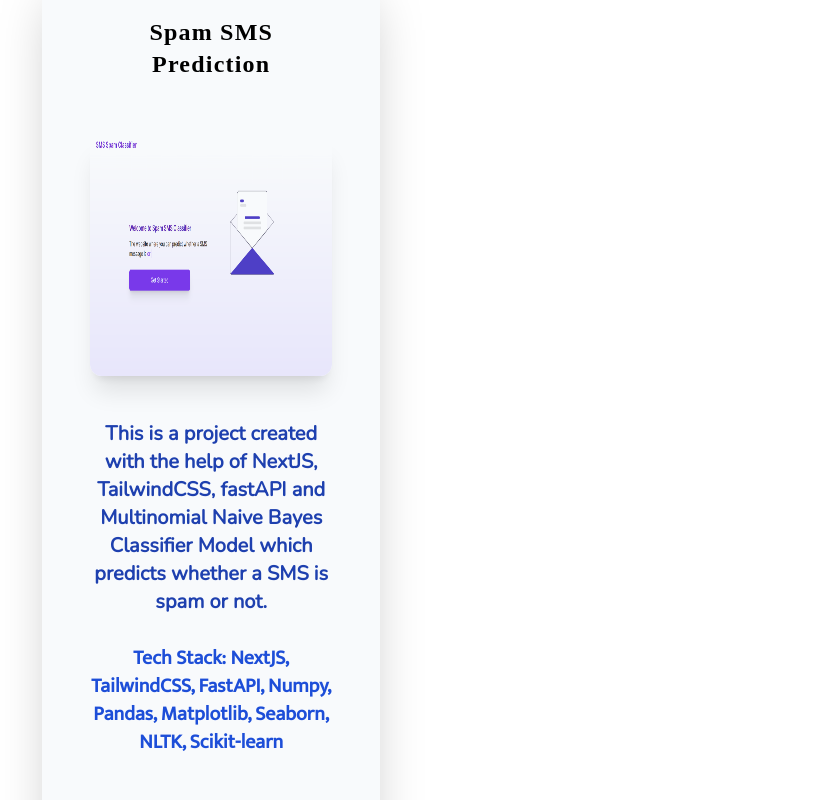
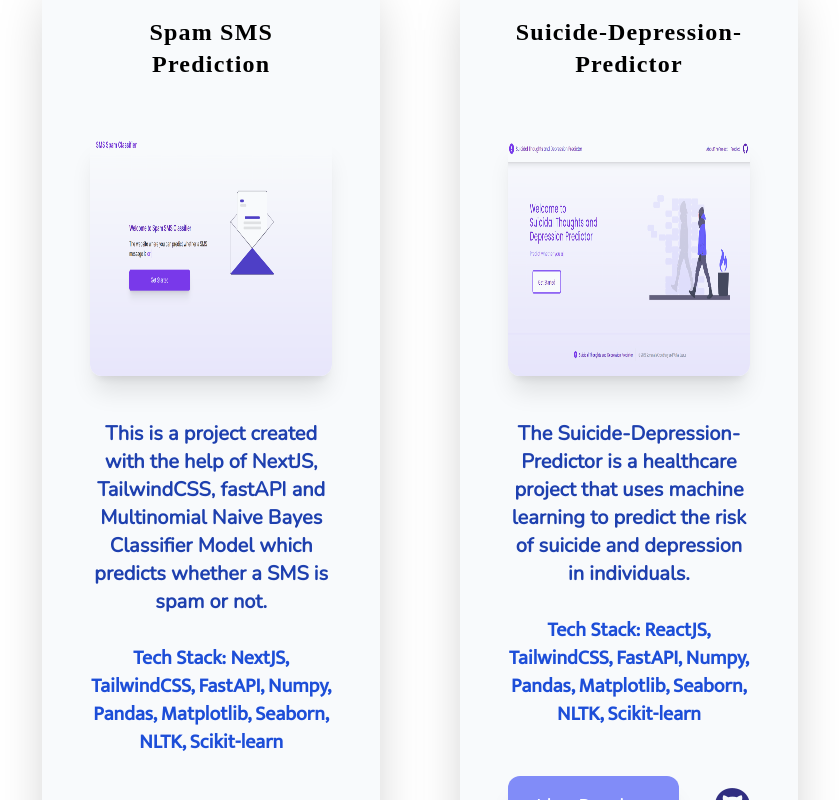
Before and after one commit to somenath203/My-Portfolio-Project, a React (Create React App) app: page /ml-projects in a window 1280 px wide. Shown: the part 3540-4340 px from the top of the page, without its empty margins (11-850 px from the left). Built offline with nearby package versions, Linux system fonts and the light colour scheme; a web font is replaced by a local one.

Commit message:
commited

```diff
--- a/src/pages/AllMlProjects.js
+++ b/src/pages/AllMlProjects.js
@@ -13,7 +13,8 @@ import RockVSMineImg from './../assets/rockvsminepredcitionpic.png';
 import LoanStatusImg from './../assets/loanstatuspredictionpic.png';
 import GoldPriceImg from './../assets/goldpricepredimg.png';
 import ParkinsnImg from './../assets/parkinsondiseasepredpic.png';
-import SpamSMSImg from './../assets/spamsmsimg.png'
+import SpamSMSImg from './../assets/spamsmsimg.png';
+import SuicideDepressionImg from './../assets/suicidedepressionimg.png';
 
 
 const AllMlProjects = () => {
@@ -141,6 +142,17 @@ const AllMlProjects = () => {
             techStack: 'NextJS, TailwindCSS, FastAPI, Numpy, Pandas, Matplotlib, Seaborn, NLTK, Scikit-learn',
             projectLivePreviewLink: 'https://spam-sms-predictor-frontend.vercel.app/',
             projectGithubLink: 'https://github.com/somenath203/Spam-SMS-Predictor-Frontend'
+        },
+        {
+            id: 11,
+            projectName: 'Suicide-Depression-Predictor',
+            projectDescription: 'The Suicide-Depression-Predictor is a healthcare project that uses machine learning to predict the risk of suicide and depression in individuals.',
+            projectPic: SuicideDepressionImg,
+            heightOfImg: 'h-60',
+            widthOfImg: 'w-screen',
+            techStack: 'ReactJS, TailwindCSS, FastAPI, Numpy, Pandas, Matplotlib, Seaborn, NLTK, Scikit-learn',
+            projectLivePreviewLink: 'https://suicidal-thought-and-depression-predictor-frontend.vercel.app/',
+            projectGithubLink: 'https://github.com/somenath203/Suicide-Depression-Predictor'
         }
     ];
 
```
Also changed, not shown: src/assets/suicidedepressionimg.png (added).
